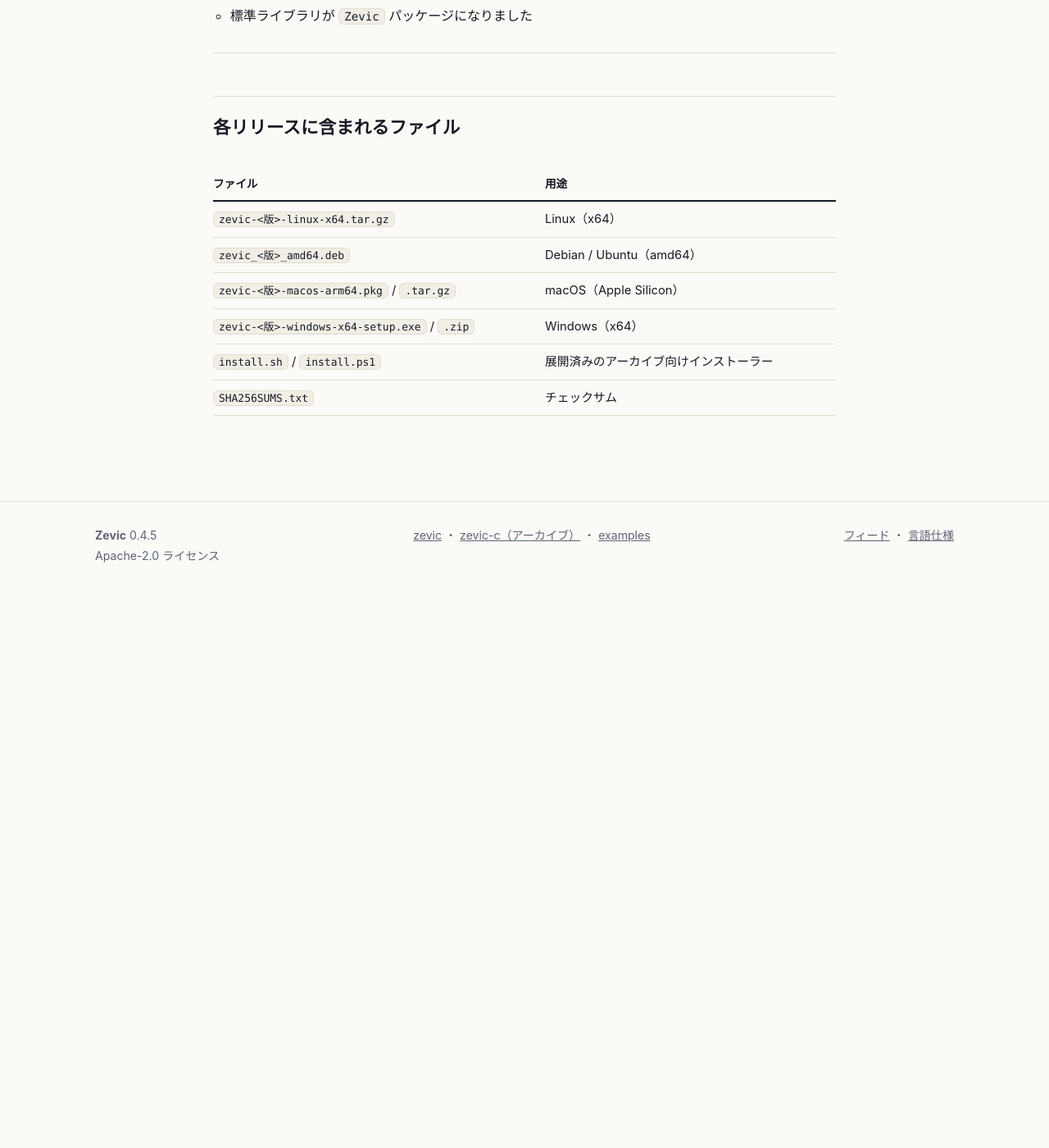
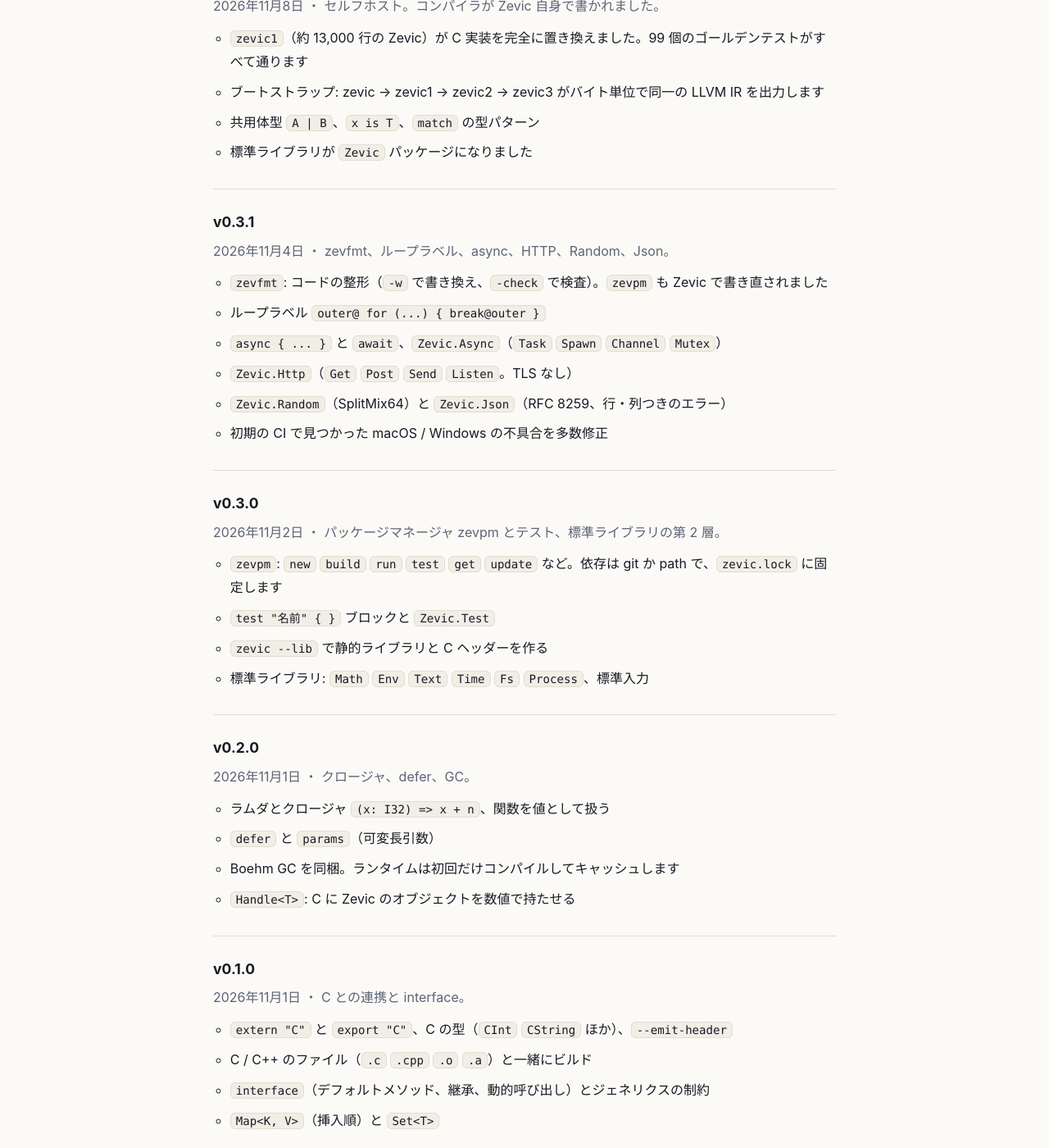
Before and after one commit to zevic-lang/zevic-lang.github.io, a Jekyll site: the page built from releases.html, in a window 1280 px wide and 1400 px high, scrolled down 2568 px. Shown: the whole window at 82% size. Built offline with Jekyll 4.4.1, drawn with Linux system fonts in a browser that asks for light colours; before the commit the page ends 3287 px from its top, so only the background shows below that; some of the changed text lies outside the part shown.

Commit message:
Releases: add 0.0.1 to 0.3.1 and mark which versions have downloads
Co-Authored-By: Claude Sonnet 5.5 <noreply@anthropic.com>
Claude-Session: https://claude.ai/code/session_01ELZTNY1DqdJybfLUMAn58m

```diff
--- a/_data/releases.yml
+++ b/_data/releases.yml
@@ -1,42 +1,106 @@
-- version: "0.4.5"
+- version: 0.4.5
   date: 2026-11-16
   summary: Termux など書き込み可能な /tmp が無い環境に対応。ビルド成果物の名前を整理。
   changes:
-    - "Termux など書き込み可能な <code>/tmp</code> が無い環境で、プロセスの出力を <code>$TMPDIR</code>（無ければ <code>/tmp</code>）に書くようにしました。以前はそこで外部プロセス呼び出しがすべて失敗し、clang が見つからないと報告されていました"
-    - "ローカルビルドの <code>make</code> は <code>build/zevpm</code> を作ります。内部用のシードコンパイラは <code>build/bootstrap/zevic</code> に移りました"
-- version: "0.4.4"
+  - Termux など書き込み可能な <code>/tmp</code> が無い環境で、プロセスの出力を <code>$TMPDIR</code>（無ければ <code>/tmp</code>）に書くようにしました。以前はそこで外部プロセス呼び出しがすべて失敗し、clang が見つからないと報告されていました
+  - ローカルビルドの <code>make</code> は <code>build/zevpm</code> を作ります。内部用のシードコンパイラは <code>build/bootstrap/zevic</code> に移りました
+  release: true
+- version: 0.4.4
   date: 2026-11-16
   summary: Windows のスレッドと GC の修正、既定の最適化を -O0 に。
   changes:
-    - "Windows: <code>Thread.Spawn</code>（と <code>Async.Spawn</code>）で起動したスレッドが Boehm GC に登録され、安全にメモリ確保・回収できます"
-    - "<code>zevic</code> と <code>zevpm</code> は既定で <code>-O0</code> でビルドします（開発中の高速ビルド）。<code>zevpm build --release</code> は <code>-O2</code>、<code>zevic -O2</code> で明示的に有効にできます"
-- version: "0.4.3"
-  date: 2026-11-15
+  - 'Windows: <code>Thread.Spawn</code>（と <code>Async.Spawn</code>）で起動したスレッドが Boehm GC に登録され、安全にメモリ確保・回収できます'
+  - <code>zevic</code> と <code>zevpm</code> は既定で <code>-O0</code> でビルドします（開発中の高速ビルド）。<code>zevpm build --release</code> は <code>-O2</code>、<code>zevic -O2</code> で明示的に有効にできます
+  release: true
+- version: 0.4.3
+  date: 2026-11-16
   summary: Comparable / Equatable を実装した型で比較演算子が使えるように。
   changes:
-    - "<code>Comparable</code> を実装した struct / class で <code>&lt;</code> <code>&lt;=</code> <code>&gt;</code> <code>&gt;=</code> が使え、<code>Compare</code> メソッドを呼びます"
-    - "<code>Equatable</code> を実装した struct の <code>==</code> は <code>Equals</code> を呼びます（以前はフィールドを比較していました）"
-    - "<code>Async.Spawn</code> はデタッチされた <code>Thread.Thread</code> でタスクを開始します"
-- version: "0.4.2"
+  - <code>Comparable</code> を実装した struct / class で <code>&lt;</code> <code>&lt;=</code> <code>&gt;</code> <code>&gt;=</code> が使え、<code>Compare</code> メソッドを呼びます
+  - <code>Equatable</code> を実装した struct の <code>==</code> は <code>Equals</code> を呼びます（以前はフィールドを比較していました）
+  - <code>Async.Spawn</code> はデタッチされた <code>Thread.Thread</code> でタスクを開始します
+  release: true
+- version: 0.4.2
   date: 2026-11-15
   summary: スレッドと多倍長整数、仕様書を実装に合わせて更新。
   changes:
-    - "<code>Zevic.Thread</code>: OS スレッド。<code>Thread.Spawn(f)</code> で起動し、<code>Join()</code> で待ちます"
-    - "<code>Zevic.BigInt</code>: 任意精度の整数。四則演算、<code>Pow</code>、<code>Parse</code>、<code>ToString</code> など"
-    - "言語仕様書を実装に合わせて更新しました"
-- version: "0.4.1"
+  - '<code>Zevic.Thread</code>: OS スレッド。<code>Thread.Spawn(f)</code> で起動し、<code>Join()</code> で待ちます'
+  - '<code>Zevic.BigInt</code>: 任意精度の整数。四則演算、<code>Pow</code>、<code>Parse</code>、<code>ToString</code> など'
+  - 言語仕様書を実装に合わせて更新しました
+  release: true
+- version: 0.4.1
   date: 2026-11-12
   summary: 標準ライブラリの大幅な拡充と、他言語との連携例。
   changes:
-    - "<code>Text.Format</code>、<code>StringBuilder</code>、<code>Iterable</code> / <code>Array</code> / <code>Map</code> / <code>Set</code> の多数のメソッド"
-    - "新モジュール: <code>Regex</code> <code>Csv</code> <code>Toml</code> <code>DateTime</code> <code>Log</code> <code>Cli</code> <code>Net</code> <code>Zip</code> <code>Tar</code> <code>Gzip</code> <code>Digest</code> <code>Encoding</code> ほか"
-    - "C 実装（zevic0）は <a href=\"https://github.com/zevic-lang/zevic-c\">zevic-lang/zevic-c</a> に分離しました。リポジトリは clang だけでビルドできます"
-    - "C++ / Rust / Go / Python から Zevic ライブラリを呼ぶ例と、Zevic から Rust / C++ を呼ぶ例"
-- version: "0.4.0"
-  date: ""
+  - <code>Text.Format</code>、<code>StringBuilder</code>、<code>Iterable</code> / <code>Array</code> / <code>Map</code> / <code>Set</code> の多数のメソッド
+  - '新モジュール: <code>Regex</code> <code>Csv</code> <code>Toml</code> <code>DateTime</code> <code>Log</code> <code>Cli</code> <code>Net</code> <code>Zip</code> <code>Tar</code> <code>Gzip</code> <code>Digest</code> <code>Encoding</code> ほか'
+  - C 実装（zevic0）は <a href="https://github.com/zevic-lang/zevic-c">zevic-lang/zevic-c</a> に分離しました。リポジトリは clang だけでビルドできます
+  - C++ / Rust / Go / Python から Zevic ライブラリを呼ぶ例と、Zevic から Rust / C++ を呼ぶ例
+  release: true
+- version: 0.4.0
+  date: 2026-11-08
   summary: セルフホスト。コンパイラが Zevic 自身で書かれました。
   changes:
-    - "<code>zevic1</code>（約 13,000 行の Zevic）が C 実装を完全に置き換えました。99 個のゴールデンテストがすべて通ります"
-    - "ブートストラップ: zevic → zevic1 → zevic2 → zevic3 がバイト単位で同一の LLVM IR を出力します"
-    - "共用体型 <code>A | B</code>、<code>x is T</code>、<code>match</code> の型パターン"
-    - "標準ライブラリが <code>Zevic</code> パッケージになりました"
+  - <code>zevic1</code>（約 13,000 行の Zevic）が C 実装を完全に置き換えました。99 個のゴールデンテストがすべて通ります
+  - 'ブートストラップ: zevic → zevic1 → zevic2 → zevic3 がバイト単位で同一の LLVM IR を出力します'
+  - 共用体型 <code>A | B</code>、<code>x is T</code>、<code>match</code> の型パターン
+  - 標準ライブラリが <code>Zevic</code> パッケージになりました
+  release: false
+- version: 0.3.1
+  date: 2026-11-04
+  summary: zevfmt、ループラベル、async、HTTP、Random、Json。
+  changes:
+  - '<code>zevfmt</code>: コードの整形（<code>-w</code> で書き換え、<code>-check</code> で検査）。<code>zevpm</code> も Zevic で書き直されました'
+  - ループラベル <code>outer@ for (...) { break@outer }</code>
+  - <code>async { ... }</code> と <code>await</code>、<code>Zevic.Async</code>（<code>Task</code> <code>Spawn</code> <code>Channel</code> <code>Mutex</code>）
+  - <code>Zevic.Http</code>（<code>Get</code> <code>Post</code> <code>Send</code> <code>Listen</code>。TLS なし）
+  - <code>Zevic.Random</code>（SplitMix64）と <code>Zevic.Json</code>（RFC 8259、行・列つきのエラー）
+  - 初期の CI で見つかった macOS / Windows の不具合を多数修正
+  release: false
+- version: 0.3.0
+  date: 2026-11-02
+  summary: パッケージマネージャ zevpm とテスト、標準ライブラリの第 2 層。
+  changes:
+  - '<code>zevpm</code>: <code>new</code> <code>build</code> <code>run</code> <code>test</code> <code>get</code> <code>update</code> など。依存は git か path で、<code>zevic.lock</code> に固定します'
+  - <code>test &quot;名前&quot; { }</code> ブロックと <code>Zevic.Test</code>
+  - <code>zevic --lib</code> で静的ライブラリと C ヘッダーを作る
+  - '標準ライブラリ: <code>Math</code> <code>Env</code> <code>Text</code> <code>Time</code> <code>Fs</code> <code>Process</code>、標準入力'
+  release: false
+- version: 0.2.0
+  date: 2026-11-01
+  summary: クロージャ、defer、GC。
+  changes:
+  - 'ラムダとクロージャ <code>(x: I32) =&gt; x + n</code>、関数を値として扱う'
+  - <code>defer</code> と <code>params</code>（可変長引数）
+  - Boehm GC を同梱。ランタイムは初回だけコンパイルしてキャッシュします
+  - '<code>Handle&lt;T&gt;</code>: C に Zevic のオブジェクトを数値で持たせる'
+  release: false
+- version: 0.1.0
+  date: 2026-11-01
+  summary: C との連携と interface。
+  changes:
+  - <code>extern &quot;C&quot;</code> と <code>export &quot;C&quot;</code>、C の型（<code>CInt</code> <code>CString</code> ほか）、<code>--emit-header</code>
+  - C / C++ のファイル（<code>.c</code> <code>.cpp</code> <code>.o</code> <code>.a</code>）と一緒にビルド
+  - <code>interface</code>（デフォルトメソッド、継承、動的呼び出し）とジェネリクスの制約
+  - <code>Map&lt;K, V&gt;</code>（挿入順）と <code>Set&lt;T&gt;</code>
+  release: false
+- version: 0.0.3
+  date: 2026-10-31
+  summary: 'データ型: struct / class / enum、Option / Result。'
+  changes:
+  - <code>struct</code> <code>class</code> <code>enum</code>、<code>match</code>（ガード・範囲・入れ子・網羅性の検査）
+  - <code>Option</code> と <code>Result</code>、<code>?</code> 演算子、<code>Error</code>
+  - <code>Array&lt;T&gt;</code> を Zevic 自身で実装。ジェネリクス（単相化）とタプル
+  release: false
+- version: 0.0.2
+  date: ''
+  summary: 数値、制御構文、関数。
+  changes:
+  - FizzBuzz・階乗・素数が動き、オーバーフロー検査、<code>Panic</code>、<code>Printf</code> が入りました
+  release: false
+- version: 0.0.1
+  date: ''
+  summary: 最初のバージョン。Hello World。
+  changes:
+  - 最初のコンパイラ zevic0（C 実装）が、テキストの LLVM IR を出力し、clang でビルドします
+  release: false
```
